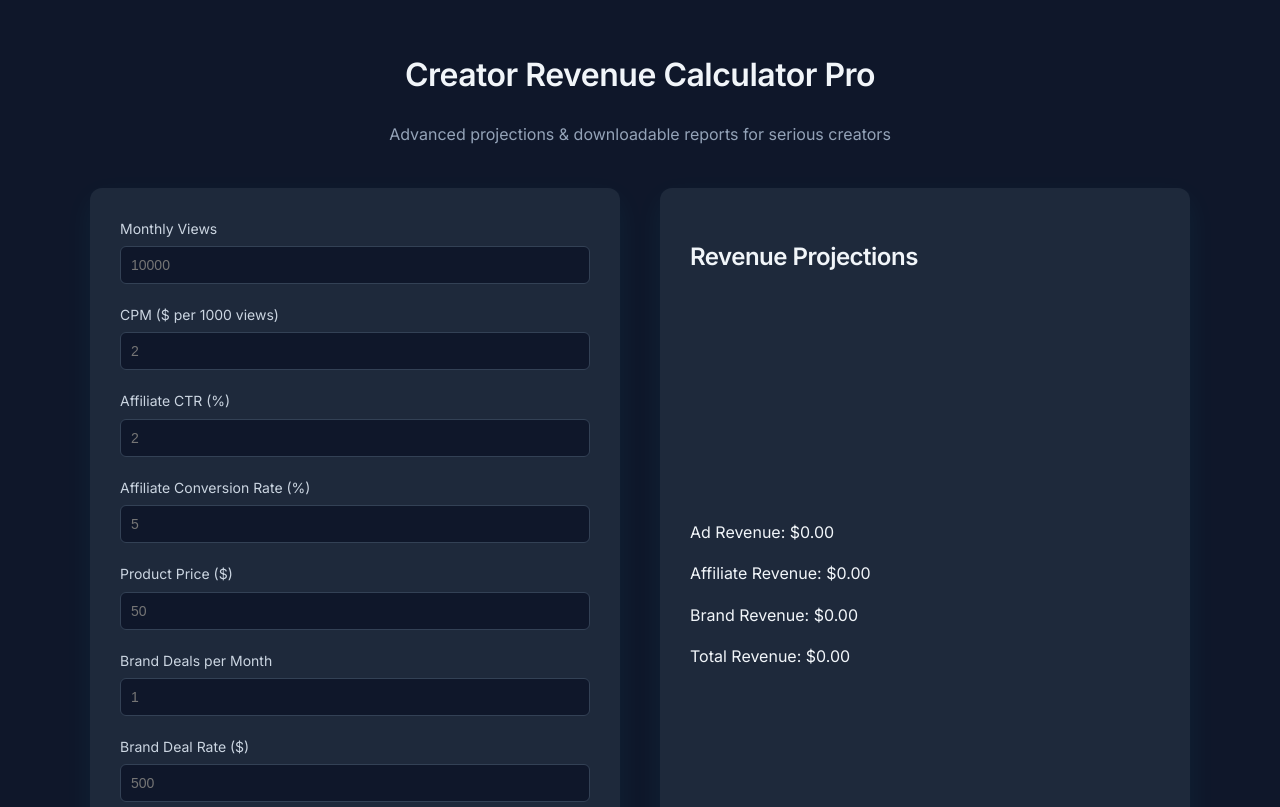
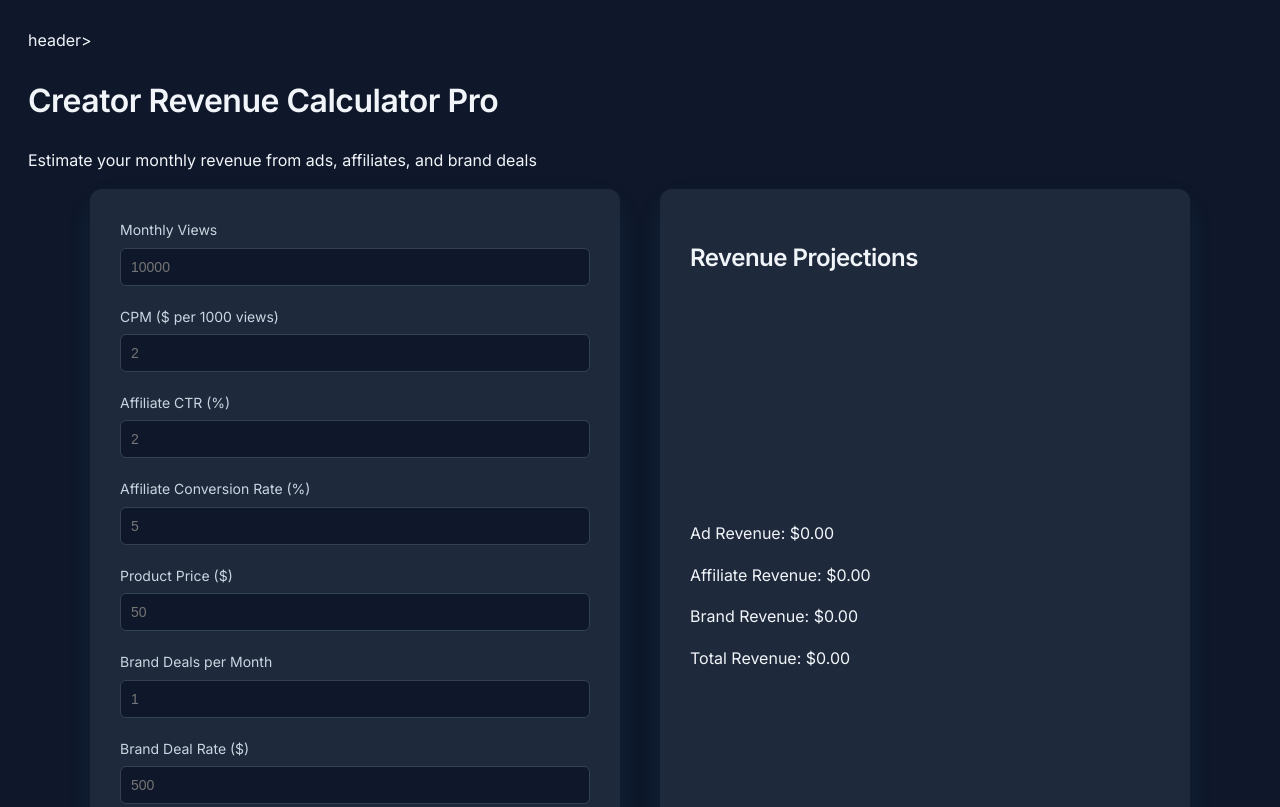
Before and after one commit to Keemojabe/creator-revenue-app, a plain HTML site: page pro.html in a window 1280 px wide. Shown: the top 807 px of the page. Drawn offline with nearby package versions, Linux system fonts and the light colour scheme.

```diff
--- a/pro.html
+++ b/pro.html
@@ -10,9 +10,9 @@
     <script src="https://cdn.jsdelivr.net/npm/chart.js"></script>
 </head>
 <body>
-    <header>
+    header>
         <h1>Creator Revenue Calculator Pro</h1>
-        <p>Advanced projections & downloadable reports for serious creators</p>
+        <p>Estimate your monthly revenue from ads, affiliates, and brand deals</p>
     </header>
 
     <main>
```
